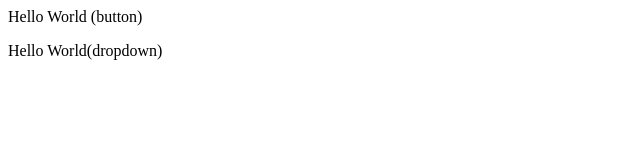
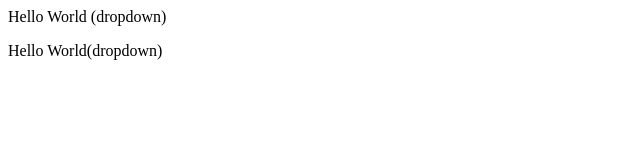
Before and after one commit to raheel-436/solidity-demo, a plain HTML site: page index.html in a window 1280 px wide. Shown: the full height of the page, 0-640 px from the left. Drawn offline with Linux system fonts and the light colour scheme.

Commit message:
changed button to dropdown

```diff
--- a/index.html
+++ b/index.html
@@ -1,2 +1,2 @@
-<p>Hello World (button)</p>
+<p>Hello World (dropdown)</p>
 <p>Hello World(dropdown)</p>
```
